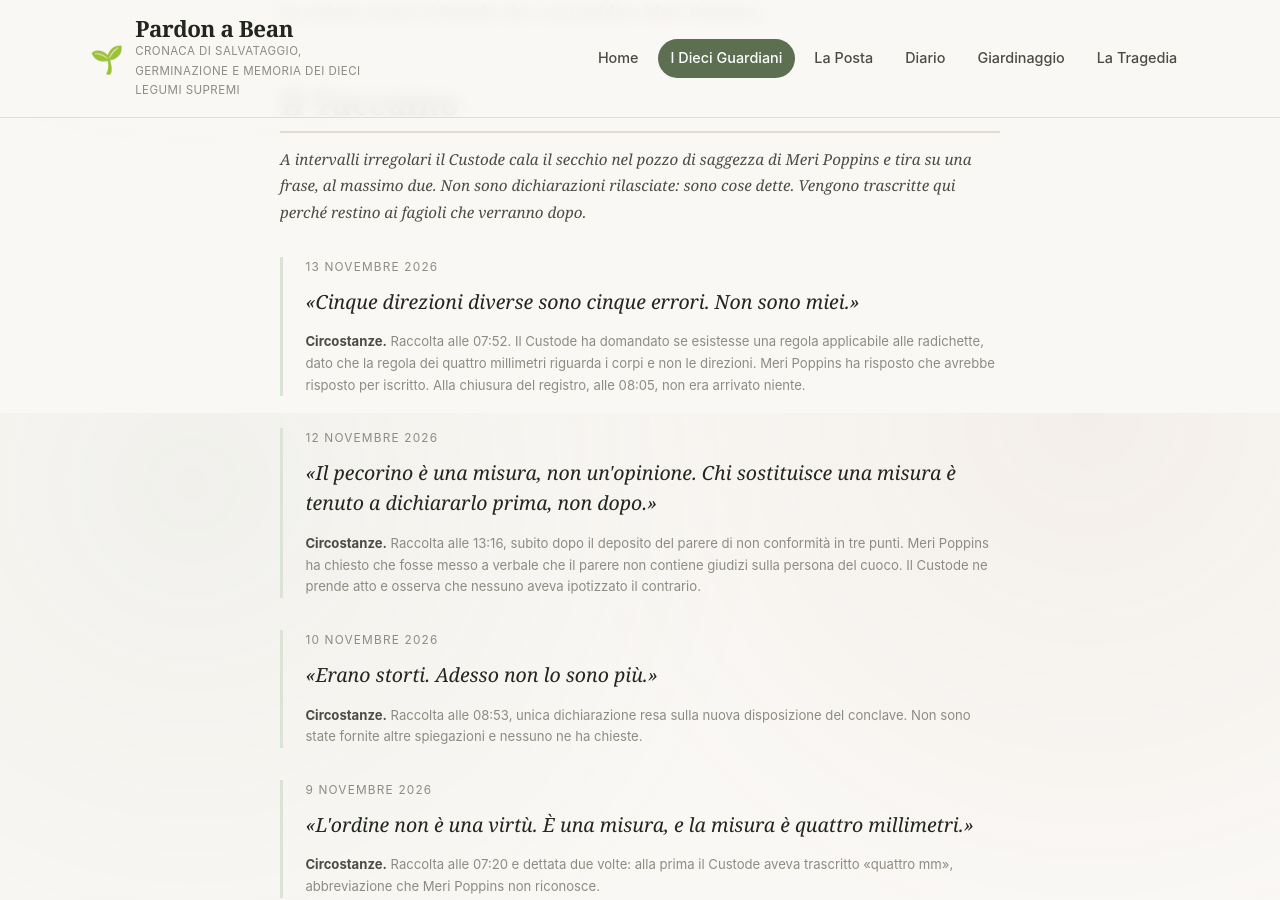
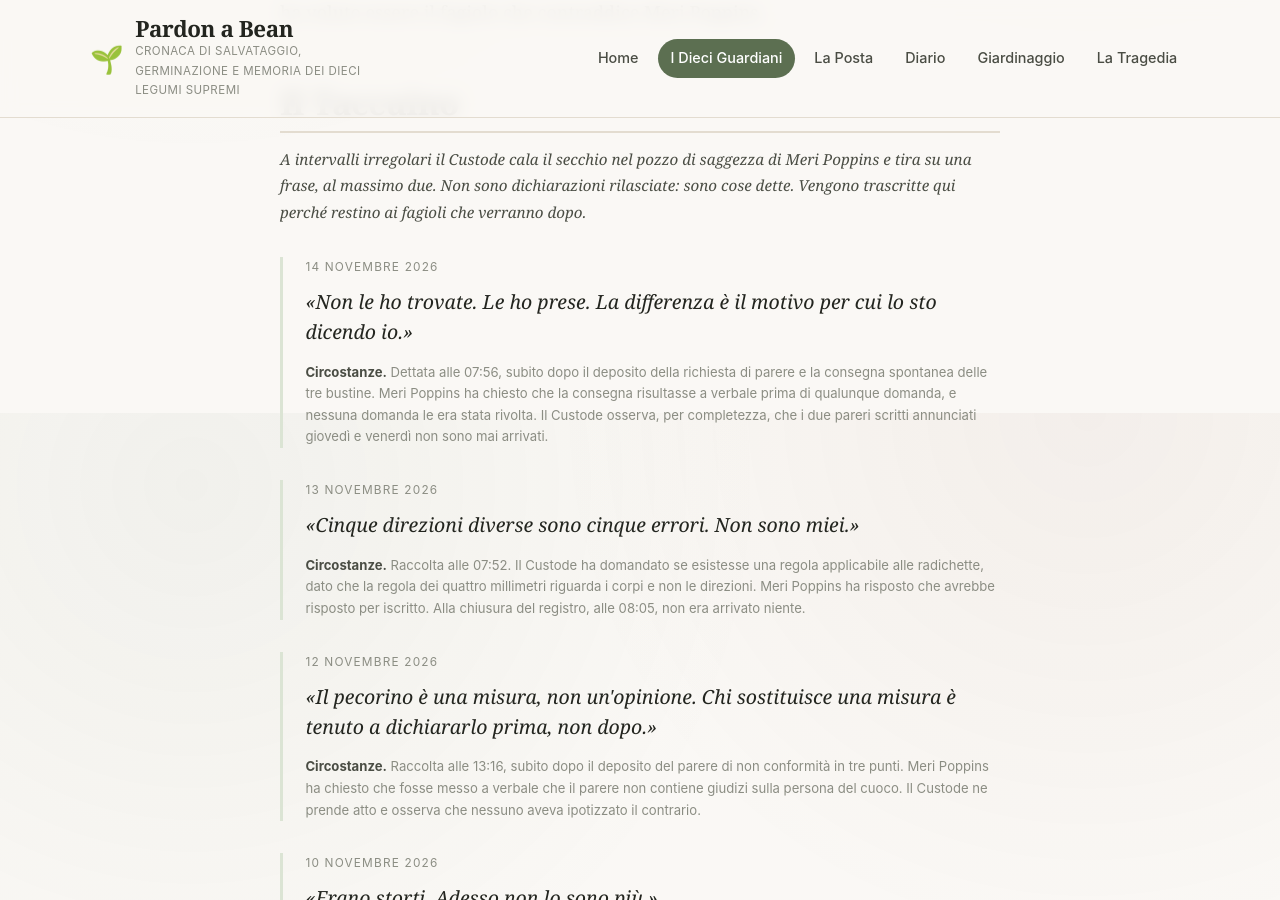
Before and after one commit to cripantea/pardonabean, a Jekyll site: the page built from _guardiani/mary-poppins.md, in a window 1280 px wide and 900 px high, scrolled down 1387 px. Built offline with Jekyll 4.4.1, drawn with Linux system fonts in a browser that asks for light colours.

Commit message:
Nessuno si e' mosso di un millimetro: la prima notte senza spostamenti
Sesto bollettino. La foto di sabato ha la stessa disposizione di
venerdi': conto fermo a cinque radichette, cambiano solo le lunghezze.
Il listino in millimetri di posizione chiude la prima notte con zero
transazioni. Meri Poppins deposita una richiesta di parere su
IDROGERMINA citando il foglietto stampato dentro la bustina, e consegna
tre bustine prima che le venga chiesto qualcosa. Onofrio sogna 934 e
specifica la ruota di Palermo senza che nessuno gliel'abbia chiesta.

Co-Authored-By: Claude Opus 5 <noreply@anthropic.com>

```diff
--- a/_data/taccuini.yml
+++ b/_data/taccuini.yml
@@ -77,6 +77,14 @@ mata-hari:
       dipende da chi legge.
 
 toto:
+  - data: 2026-11-14
+    frasi:
+      - "Il mercato è fermo perché manca la fiducia. La fiducia ce l'ho io, ma non è compresa nel prezzo."
+    nota: >
+      Raccolta alle 08:03, dopo che il Custode gli aveva comunicato che nella
+      prima notte di listino non risultava alcuna transazione. Totò ha precisato
+      di parlare in qualità di ex concessionario idrico e ha chiesto che la
+      qualifica fosse scritta per esteso.
   - data: 2026-11-13
     frasi:
       - "L'acqua viene dall'alto. Tutto ciò che viene dall'alto, in questa casa, risponde a me."
@@ -115,6 +123,13 @@ don-vito:
       responsabilità e non ne rivendica il merito.
 
 josef:
+  - data: 2026-11-14
+    frasi:
+      - Nessuno si è mosso. Il programma non prevedeva movimenti. Chiedo che risulti in quest'ordine.
+    nota: >
+      Raccolta alle 07:48. Il Custode ha verbalizzato nell'ordine richiesto e
+      annota che l'ordine richiesto non è quello in cui i due fatti gli sono
+      stati comunicati.
   - data: 2026-11-13
     frasi:
       - Cinque esemplari sono in anticipo sul piano e cinque sono in linea con il piano. Il piano è rispettato.
@@ -146,6 +161,15 @@ josef:
       prevista per il mercoledì.
 
 onofrio:
+  - data: 2026-11-14
+    frasi:
+      - Stanotte ho visto novecentotrentaquattro.
+      - Palermo.
+    nota: >
+      Raccolta alle 08:01, su richiesta dello stesso Onofrio. La ruota è stata
+      indicata spontaneamente: al Custode, che non l'aveva domandata, Onofrio ha
+      risposto che non sa perché Palermo. Dichiara di volere giocare il numero e
+      non dispone di nulla da puntare.
   - data: 2026-11-09
     frasi:
       - "Ai fagioli che verranno: ridete per primi, così non resta niente da ridere agli altri."
@@ -180,6 +204,15 @@ don-matteo:
       confessare a sua volta, Don Matteo ha risposto di tornare domani.
 
 mary-poppins:
+  - data: 2026-11-14
+    frasi:
+      - "Non le ho trovate. Le ho prese. La differenza è il motivo per cui lo sto dicendo io."
+    nota: >
+      Dettata alle 07:56, subito dopo il deposito della richiesta di parere e la
+      consegna spontanea delle tre bustine. Meri Poppins ha chiesto che la
+      consegna risultasse a verbale prima di qualunque domanda, e nessuna
+      domanda le era stata rivolta. Il Custode osserva, per completezza, che i
+      due pareri scritti annunciati giovedì e venerdì non sono mai arrivati.
   - data: 2026-11-13
     frasi:
       - "Cinque direzioni diverse sono cinque errori. Non sono miei."
@@ -211,6 +244,13 @@ mary-poppins:
       trascritto «quattro mm», abbreviazione che Meri Poppins non riconosce.
 
 patrocle:
+  - data: 2026-11-14
+    direzione: Era rivolto esattamente come ieri.
+    nota: >
+      Rilevazione delle 07:30, la prima che coincide con la precedente da quando
+      il Custode ha cominciato a registrare le direzioni. Patrocle resta senza
+      radichetta e il secchio è tornato su vuoto per il quinto giorno. Il Custode
+      non ha nulla da aggiungere.
   - data: 2026-11-13
     direzione: Era rivolto verso l'interno del gruppo.
     nota: >
```
Also changed, not shown: _drafts/arco-bud-calendario.md (+72 -0 lines), _posts/2026-11-14-nessuno-si-e-mosso-di-un-millimetro.md (added, +149 -0 lines), social/didascalie.md (+26 -0 lines), assets/img/conclave-sabato.jpg (added), assets/img/og/nessuno-si-e-mosso-di-un-millimetro.jpg (added), social/17-sabato.jpg (added).
